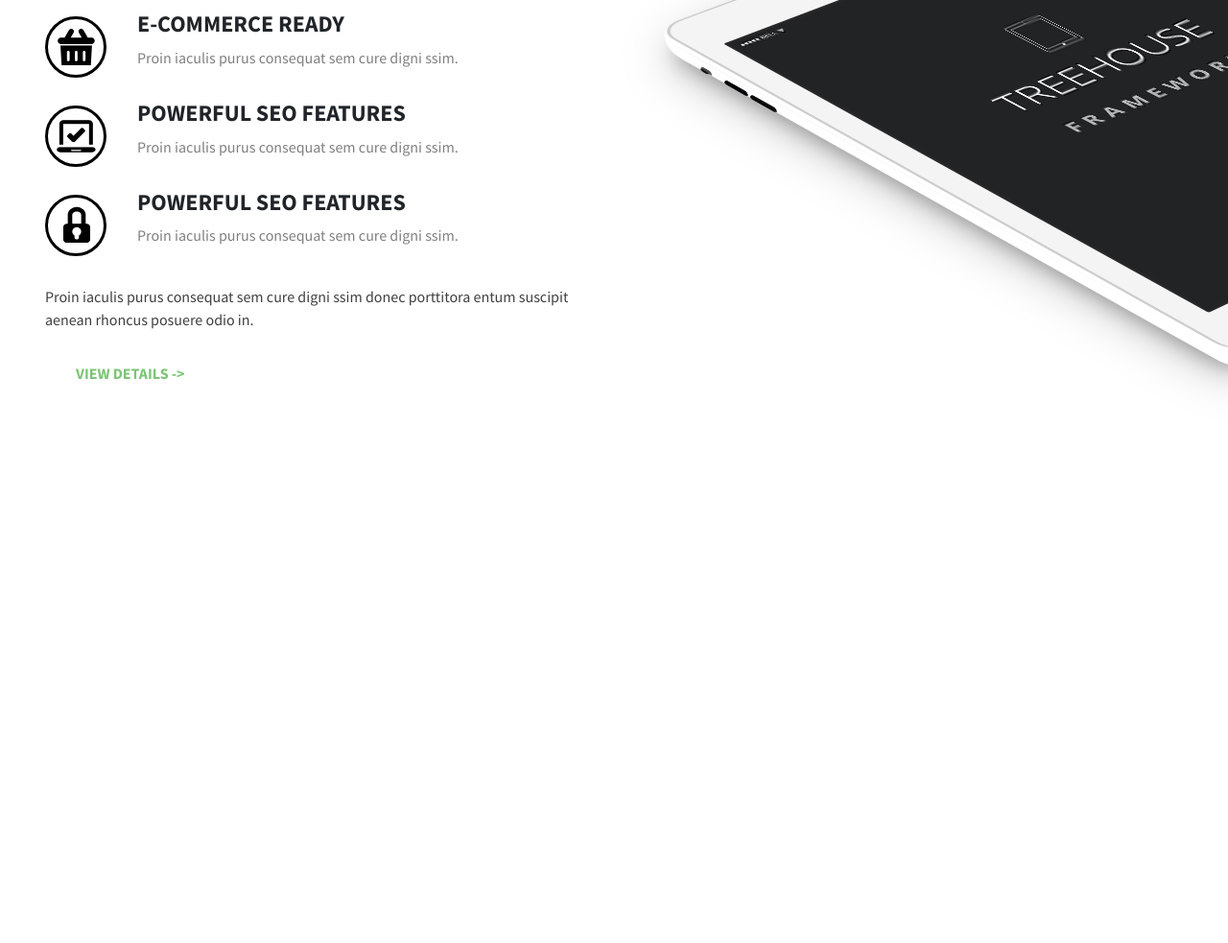
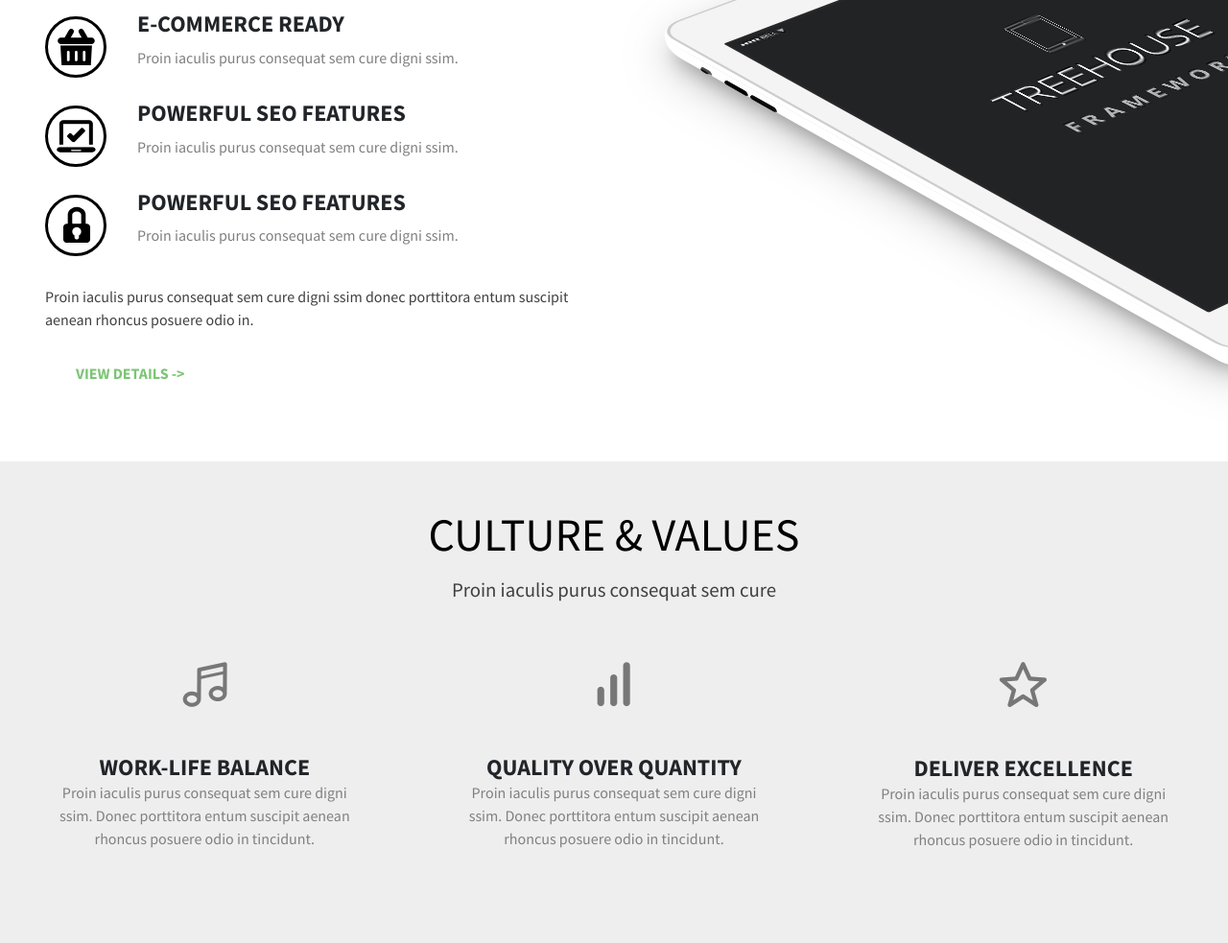
Before and after one commit to KarolKlimaszewski/treehouse, a website built with webpack: page dist/index.html in a window 1280 px wide. Shown: the part 1891-2874 px from the top of the page at 96% size. Before the commit the page ends 2372 px from the top, so only its background shows below. Built offline with nearby package versions, Linux system fonts and the light colour scheme.

Commit message:
Added values section

```diff
--- /dev/null
+++ b/src/scss/partials/_values.scss
@@ -0,0 +1,26 @@
+.values{
+  background: #eee;
+}
+
+.values__title{
+  font-size: 3em;
+  color: $font-hover;
+  text-transform: uppercase;
+  text-align: center;
+  padding: 1em 0 0.1em 0;
+}
+
+.values__subtitle{
+  color: mix($font, $font-hover);
+  font-size: 1.3em;
+  font-weight: 400;
+  text-align: center;
+  margin-bottom: 2em;
+}
+
+.values__element{
+  display: flex;
+  flex-direction: column;
+  align-items: center;
+  margin: 1em 2em 5em 2em;
+}
--- a/src/scss/style.scss
+++ b/src/scss/style.scss
@@ -22,3 +22,4 @@ body {
 @import "./partials/service2";
 @import "./partials/relax";
 @import "./partials/latest";
+@import "./partials/values";
```
Also changed, not shown: dist/css/style.min.css, dist/images/icons/graph.png (added), dist/images/icons/music.png (added), dist/images/icons/star.png (added), dist/index.html, 1 other file.
